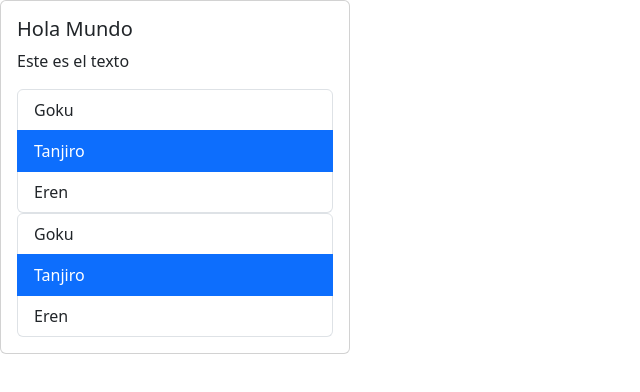
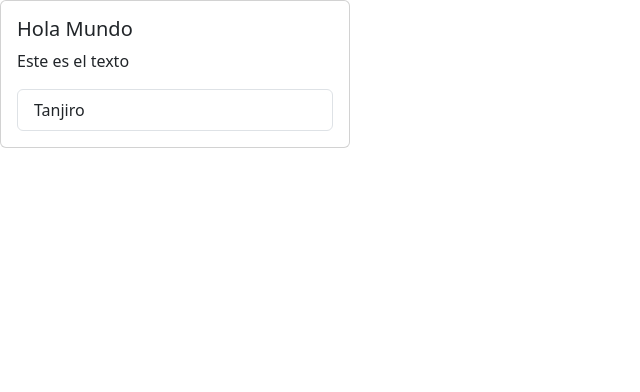
Before and after one commit to uescobar/react-app, a React app: page / in a window 1280 px wide. Shown: the top 392 px of the page, without its empty margins (0-640 px from the left). Built offline with nearby package versions, Linux system fonts and the light colour scheme; the HTML template or start-up script is replaced by a standard one.

Commit message:
Renderizado condicional

```diff
--- a/src/App.tsx
+++ b/src/App.tsx
@@ -1,20 +1,51 @@
 // Este es el primer archivo a modificar
 import Card, { CardBody } from "./components/Card";
 import List from "./components/List";
+
+/**
+ * En JavaScript existen los valores truthy y falsy
+ * truthy: cualquier valor que no sea falsy
+ * falsy: 0, "", null, undefined, NaN, false
+ *
+ * Pero en react esto no es así, en react solo se consideran falsy los siguientes valores:
+ * false, null, undefined
+ * **/
+
 // Todas la aplicaciones en React necesitan una función, por convención se llama App
 function App() {
+  const list: string[] = ["Tanjiro"];
   const handleSelect = (elemento: string) => {
     console.log("Elemento seleccionado en App:", elemento);
   };
-  const handleSelect2 = (elemento: string) => {
-    console.log("Mostrando el elemento seleccionado:", elemento);
-  };
-  const list = ["Goku", "Tanjiro", "Eren"];
+
+  // la variable contenido se encargara de ver que se renderiza y que no
+  const contenido = list.length ? (
+    <List data={list} onSelect={handleSelect} />
+  ) : (
+    <p>Sin elementos para mostrar</p>
+  );
+
   return (
     <Card>
+      {/* {"" && "string vacio"}
+      {undefined && "indefinido"}
+      {null && "nulo"}
+      {false && "falso"}
+      {0 && "cero"}
+      {NaN && "NaN"}
+
+      {list.length !== 0 && "mi lista tiene elementos"}
+
+      {list.length !== 0 ? (
+        <List data={list} onSelect={handleSelect} />
+      ) : (
+        <p>No hay cotenido</p>
+      )}
+
+      */}
+
       <CardBody title="Hola Mundo" text="Este es el texto" />
-      <List data={list} onSelect={handleSelect} />
-      <List data={list} onSelect={handleSelect2} />
+      {contenido}
     </Card>
   );
 }
```
